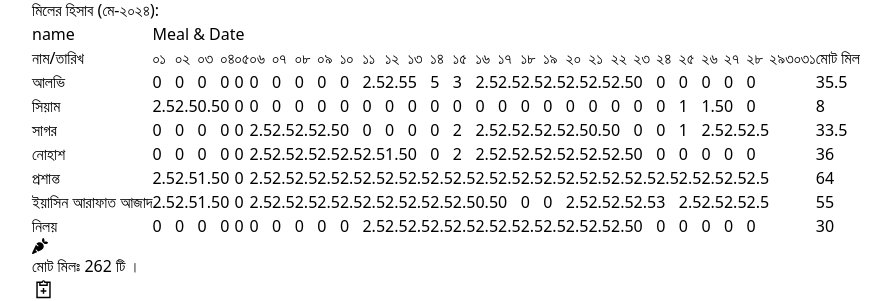
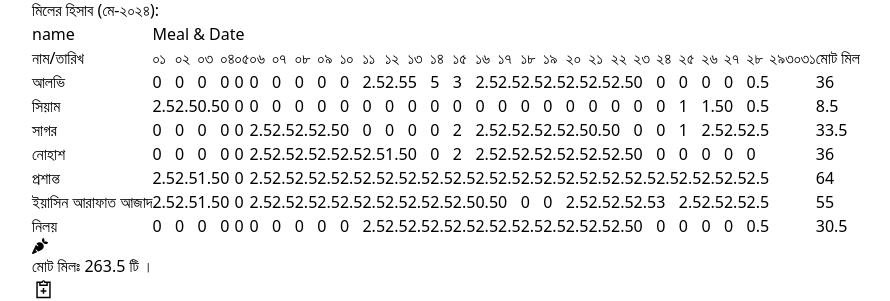
Before and after one commit to YasinArafatAjad/milly, a React (Vite) app: page /meal in a window 1280 px wide. Shown: the part 502-803 px from the top of the page, without its empty margins (32-922 px from the left). Built offline with nearby package versions, Linux system fonts and the light colour scheme.

Commit message:
Data Update

```diff
--- a/src/Component/Meal/Meal.jsx
+++ b/src/Component/Meal/Meal.jsx
@@ -89,11 +89,11 @@ class Meal extends Component {
                                     <td className='uppercase bold text-lg border-2 py-3 px-1'>0</td>
                                     <td className='uppercase bold text-lg border-2 py-3 px-1'>0</td>
                                     <td className='uppercase bold text-lg border-2 py-3 px-1'>0</td>
-                                    <td className='uppercase bold text-lg border-2 py-3 px-1'>0</td>
+                                    <td className='uppercase bold text-lg border-2 py-3 px-1'>0.5</td>
                                     <td className='uppercase bold text-lg border-2 py-3 px-1'></td>
                                     <td className='uppercase bold text-lg border-2 py-3 px-1'></td>
                                     <td className='uppercase bold text-lg border-2 py-3 px-1'></td>
-                                    <td className='uppercase bold text-lg border-2 py-3 px-1 bg-slate-400'>35.5</td>
+                                    <td className='uppercase bold text-lg border-2 py-3 px-1 bg-slate-400'>36</td>
                                 </tr>
                                 <tr>
                                     <td className='uppercase bold text-lg border-2 py-3 px-1 bg-gray-500'>সিয়াম</td>
@@ -124,11 +124,11 @@ class Meal extends Component {
                                     <td className='uppercase bold text-lg border-2 py-3 px-1'>1</td>
                                     <td className='uppercase bold text-lg border-2 py-3 px-1'>1.5</td>
                                     <td className='uppercase bold text-lg border-2 py-3 px-1'>0</td>
-                                    <td className='uppercase bold text-lg border-2 py-3 px-1'>0</td>
+                                    <td className='uppercase bold text-lg border-2 py-3 px-1'>0.5</td>
                                     <td className='uppercase bold text-lg border-2 py-3 px-1'></td>
                                     <td className='uppercase bold text-lg border-2 py-3 px-1'></td>
                                     <td className='uppercase bold text-lg border-2 py-3 px-1'></td>
-                                    <td className='uppercase bold text-lg border-2 py-3 px-1 bg-slate-400'>8</td>
+                                    <td className='uppercase bold text-lg border-2 py-3 px-1 bg-slate-400'>8.5</td>
                                 </tr>
                                 <tr>
                                     <td className='uppercase bold text-lg border-2 py-3 px-1 bg-gray-500'>সাগর</td>
@@ -299,15 +299,15 @@ class Meal extends Component {
                                     <td className='uppercase bold text-lg border-2 py-3 px-1'>0</td>
                                     <td className='uppercase bold text-lg border-2 py-3 px-1'>0</td>
                                     <td className='uppercase bold text-lg border-2 py-3 px-1'>0</td>
-                                    <td className='uppercase bold text-lg border-2 py-3 px-1'>0</td>
+                                    <td className='uppercase bold text-lg border-2 py-3 px-1'>0.5</td>
                                     <td className='uppercase bold text-lg border-2 py-3 px-1'></td>
                                     <td className='uppercase bold text-lg border-2 py-3 px-1'></td>
                                     <td className='uppercase bold text-lg border-2 py-3 px-1'></td>
-                                    <td className='uppercase bold text-lg border-2 py-3 px-1 bg-slate-400'>30</td>
+                                    <td className='uppercase bold text-lg border-2 py-3 px-1 bg-slate-400'>30.5</td>
                                 </tr>
                             </table>
                             {/* summury of May */}
-                            <p className=" text-[#fcfdfd] flex gap-1 items-center"><FaCarrot />মোট মিলঃ 262 টি ।</p>
+                            <p className=" text-[#fcfdfd] flex gap-1 items-center"><FaCarrot />মোট মিলঃ 263.5 টি ।</p>
 
                             <h3 className="ms-4 mb-3 text-center text-[#fcfdfd] flex items-center gap-1"><LiaNotesMedicalSolid size={23}/> মিলের হিসাব (এপ্রিল-২০২৪):</h3>
                             <table border={0} cellPadding={0} cellSpacing={0} className=' meal_table text-center shadow-xl w-[80vw]'>
--- a/src/Component/Summury/Summury.jsx
+++ b/src/Component/Summury/Summury.jsx
@@ -37,7 +37,7 @@ console.log(result);
                     <p className="text-xl">বাজার খরচঃ <span className="BazarC">1490+6435</span> টাকা</p>
                     <p className="text-xl">মোট বাজার খরচঃ 7925 টাকা</p>
                     <p className="text-xl">বাড়তি খরচঃ 1950 টাকা</p>
-                    <p className="text-xl">মোট মিলঃ 52+262 = 314
+                    <p className="text-xl">মোট মিলঃ 52+263.5 = 311.5
                     </p>
                     <br />
                     <p className="text-xl">মোট জমাঃ 10,400 টাকা</p>
```
